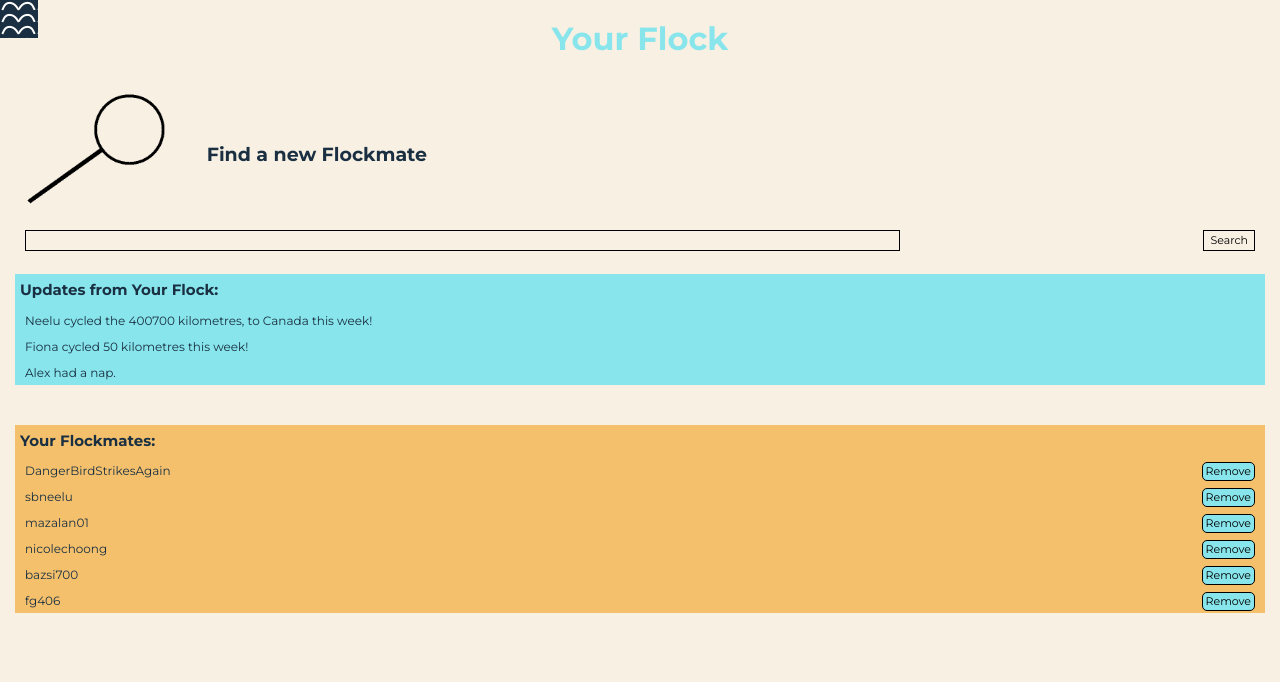
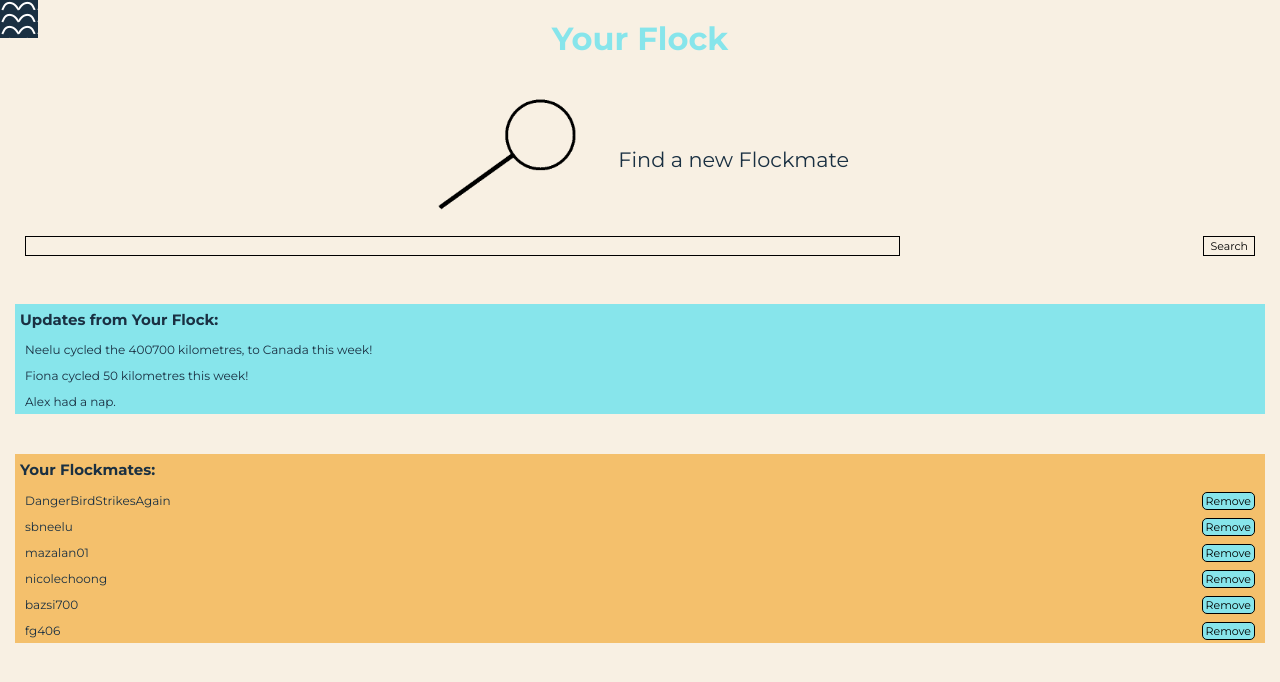
Before and after one commit to StravianApp/frontend, a React (Create React App) app: page /app/flock in a window 1280 px wide. Shown: the top 682 px of the page. Built offline with nearby package versions, Linux system fonts and the light colour scheme; sample sign-in values are in the browser's storage.

Commit message:
fdsjsdjkljkl

```diff
--- a/src/pages/about/about.scss
+++ b/src/pages/about/about.scss
@@ -14,7 +14,7 @@
         width: 100%;
         padding-left: 10px;
         padding-right: 10px;
-        padding-bottom: 0px;
+        padding-bottom: 5px;
         .logo {
             max-width: 100%;
         }
@@ -24,10 +24,10 @@
         left: 0;
         bottom: 0;
         width: 100%;
-        padding-top: 15px;
-        padding-bottom: 5px;
-        padding-left: 50px;
-        padding-right: 50px;
+        padding-top: 2em;
+        padding-bottom: 0.5em;
+        padding-left: 3em;
+        padding-right: 3em;
         .strava {
             max-width: 100%;
         }
--- a/src/pages/flock/Flock.jsx
+++ b/src/pages/flock/Flock.jsx
@@ -24,7 +24,7 @@ const Flock = () => {
                 else setFriendMessage('What the flock!? That friend isn\'t flying at the moment.');
             }} />
             <br />
-            <div className="text-return">{ friendMessage }</div>
+            <div className="text_">{ friendMessage }</div>
         </div>
         <div className='header-updates'>
             Updates from Your Flock:
--- a/src/pages/flock/flock.scss
+++ b/src/pages/flock/flock.scss
@@ -7,26 +7,15 @@
     background-color: $backgroundColor;
     overflow-y: scroll;
 
-    .text-return {
-        font-size: 12px;
-        color: $secondaryColor;
-        text-align: left;
-        padding-left: 10px;
-        background-color: $backgroundColor;
-    }
-
     .find-new {
-        font-size: 19px;
+        font-size: 1.3em;
         color: $textColor;
-        text-align: left;
-        padding-top: 10px;
+        text-align: center;
+        padding-top: 15px;
         padding-bottom: 5px;
-        font-weight: bold;
-        padding-left: 5px;
-        background-color: $backgroundColor;
         .magglass {
             max-width: 15%;
-            align-items: left;
+            align-items: center;
         }
     }
 
--- a/src/theme.scss
+++ b/src/theme.scss
@@ -28,7 +28,7 @@ $backgroundColor: #f8f0e3; /*248, 240, 227*/
     color: $textColor;
     text-align: left;
     display: inline-block;
-    background: $backgroundColor;
+    background: inherit;
 }
 
 .section-divider {
```
